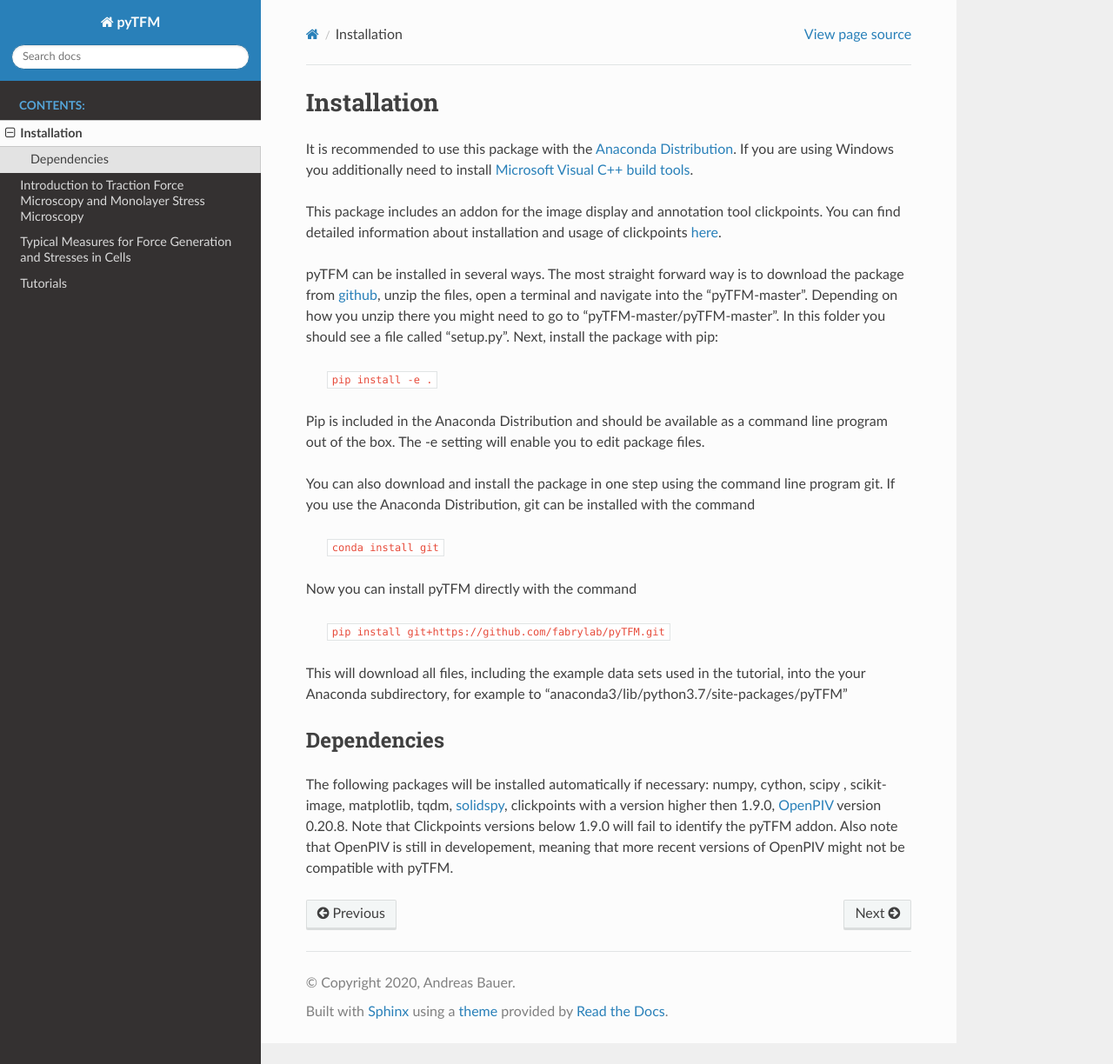
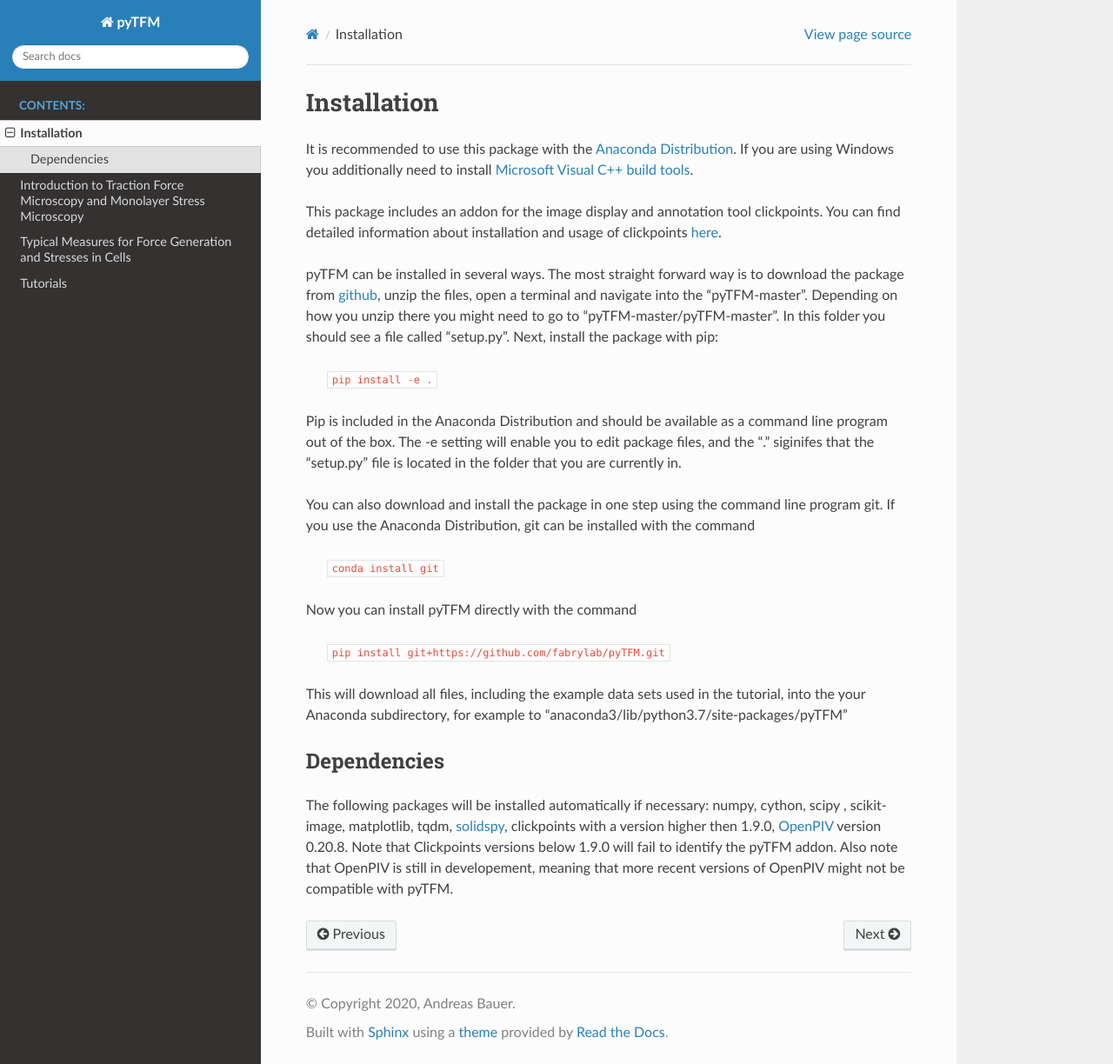
Before and after one commit to fabrylab/pyTFM, a Sphinx documentation site: the page built from docs/installation.rst, in a window 1280 px wide and 1224 px high. Shown: the whole window at 87% size. Built offline with Sphinx 7.4.7 and the Read the Docs theme 2.0.0, drawn with Linux system fonts in a browser that asks for light colours.

Commit message:
Update installation.rst

```diff
--- a/docs/installation.rst
+++ b/docs/installation.rst
@@ -19,7 +19,8 @@
     ``pip install -e .``
 
 Pip is included in the Anaconda Distribution and should be available as a command line program out of the box.
-The -e setting will enable you to edit package files.
+The -e setting will enable you to edit package files, and the "." siginifes that the "setup.py" file is
+located in the folder that you are currently in.
 
 .. formul
 
```
